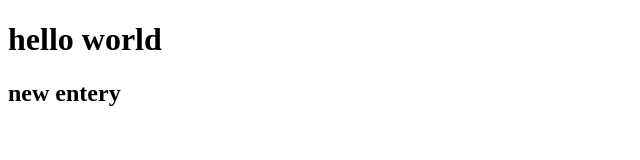
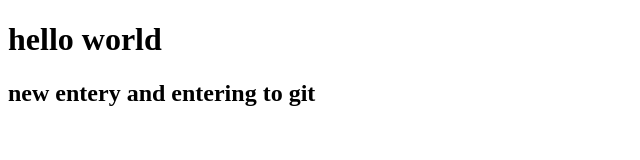
Before and after one commit to ShivamDhamija/javScriptFirstGitHubRepositry, a plain HTML site: page index.html in a window 1280 px wide. Shown: the whole page, without its empty margins (0-640 px from the left). Drawn offline with Linux system fonts and the light colour scheme.

Commit message:
fourth change

```diff
--- a/index.html
+++ b/index.html
@@ -10,6 +10,7 @@
 
     <h1>hello world</h1>
     <h2>new entery
+        and entering to git
     </h2>
 </body>
 </html>
```
